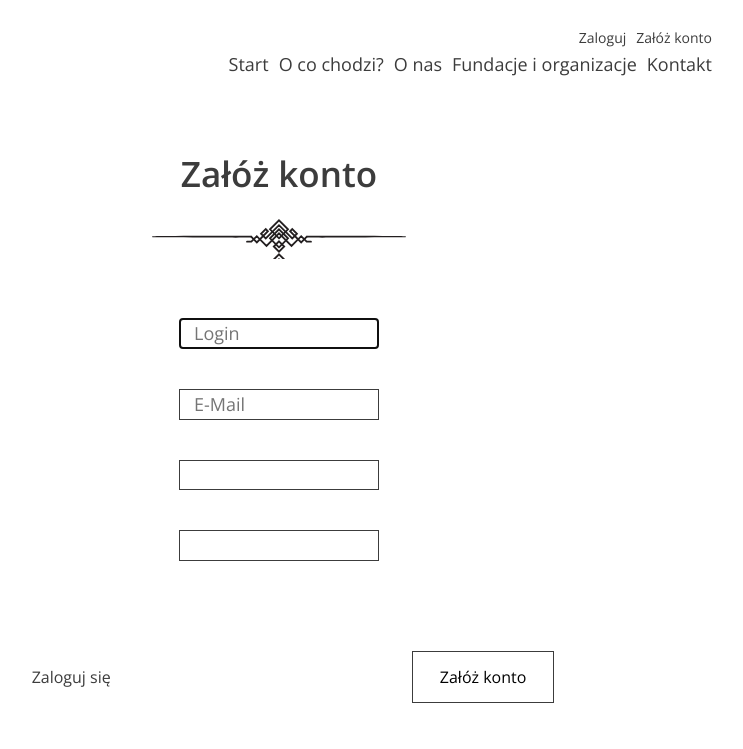
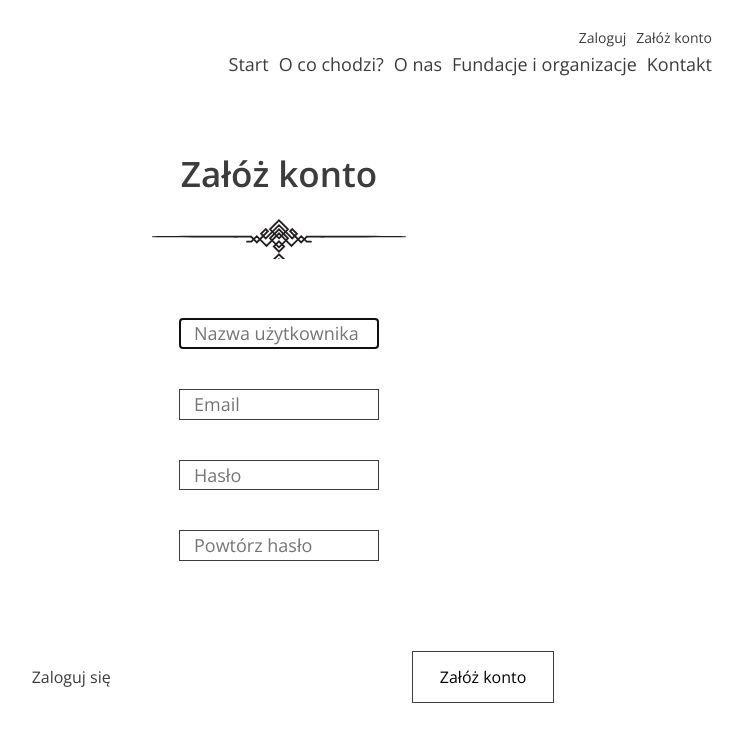
Before and after one commit to MatBrze/ICare2, a Django app: page /register/ in a window 1280 px wide. Shown: the top 749 px of the page, without its empty margins (361-1104 px from the left). Run offline with Django 3.2, Linux system fonts and the light colour scheme.

Commit message:
JavaScript placeholder added to user registration page

```diff
--- a/ICare_App/forms.py
+++ b/ICare_App/forms.py
@@ -6,15 +6,10 @@ from .models import Contact
 
 
 class UserRegisterForm(UserCreationForm):
-    # email = forms.EmailField()
 
     class Meta:
         model = User
         fields = ['username', 'email', 'password1', 'password2']
-        widgets = {
-            'username': forms.TextInput(attrs={'placeholder': 'Login'}),
-            'email': forms.TextInput(attrs={'placeholder': 'E-Mail'}),
-        }
 
 
 class ContactForm(forms.ModelForm):
--- /dev/null
+++ b/ICare_App/static/js/register.js
@@ -0,0 +1,14 @@
+document.addEventListener("DOMContentLoaded", function() {
+        var user = document.getElementById("user");
+        var userPlaceholder = user.firstElementChild;
+        var email = document.getElementById("email");
+        var emailPlaceholder = email.firstElementChild;
+        var pass1 = document.getElementById("pass1");
+        var pass1Placeholder = pass1.firstElementChild;
+        var pass2 = document.getElementById("pass2");
+        var pass2Placeholder = pass2.firstElementChild;
+        userPlaceholder.placeholder = "Nazwa użytkownika";
+        emailPlaceholder.placeholder = "Email";
+        pass1Placeholder.placeholder = "Hasło";
+        pass2Placeholder.placeholder = "Powtórz hasło";
+    });
--- a/ICare_App/templates/register.html
+++ b/ICare_App/templates/register.html
@@ -3,6 +3,7 @@
   <head>
       {% load static %}
       <link rel="stylesheet" type="text/css" href="{% static 'css/style.css' %}">
+      <script src="{% static 'js/register.js' %}"></script>
     <meta charset="UTF-8" />
     <meta name="viewport" content="width=device-width, initial-scale=1.0" />
     <meta http-equiv="X-UA-Compatible" content="ie=edge" />
@@ -30,16 +31,16 @@
         <h2>Załóż konto</h2>
         <form method="POST" class="center">
             {% csrf_token %}
-            <div class="form-group">
+            <div id="user" class="form-group">
                 {{ form.username }}
             </div>
-            <div class="form-group">
+            <div id="email" class="form-group">
                 {{ form.email }}
             </div>
-            <div class="form-group">
+            <div id="pass1" class="form-group">
                 {{ form.password1 }}
             </div>
-            <div class="form-group">
+            <div id="pass2" class="form-group">
                 {{ form.password2 }}
             </div>
 
```
